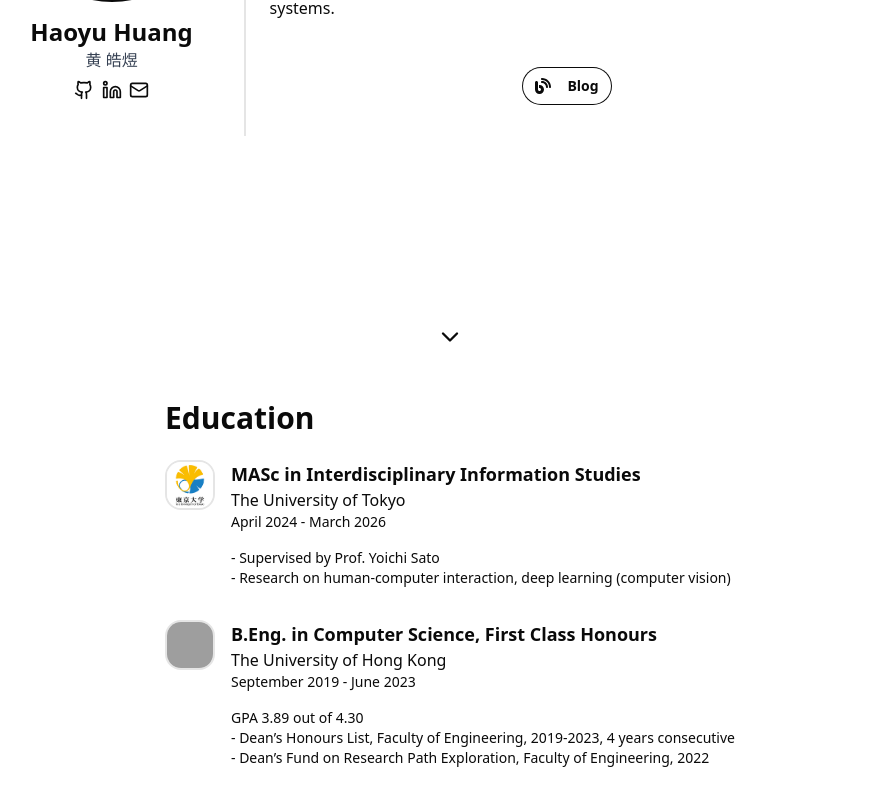
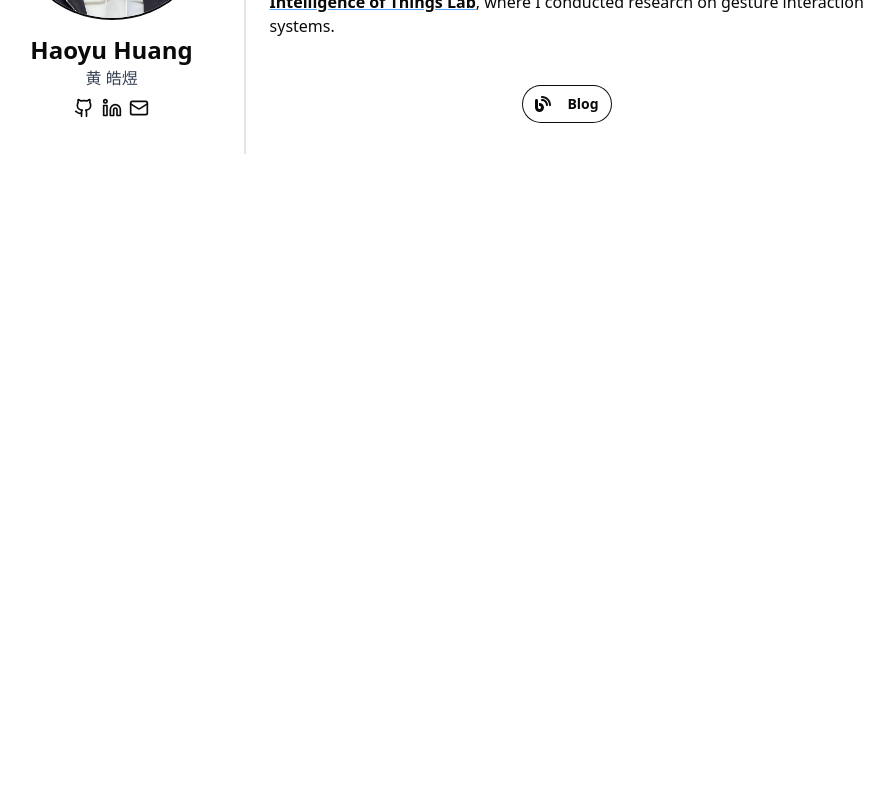
Before and after one commit to louishhy/louishhy-homepage, a Next.js app: page / in a window 1280 px wide. Shown: the part 432-1232 px from the top of the page, without its empty margins (190-1084 px from the left). After the commit the page ends 800 px from the top, so only its background shows below. Built offline with nearby package versions, Linux system fonts and the light colour scheme; grey boxes are pictures that could not be loaded.

Commit message:
simplification of hp

```diff
--- a/src/app/(home)/components/TypingIntroOverlay.tsx
+++ b/src/app/(home)/components/TypingIntroOverlay.tsx
@@ -32,11 +32,11 @@ const TypingIntroOverlay = () => {
             },
           }}
         >
-          <div className="mx-auto w-full max-w-prose px-6 text-center font-mono text-lg font-bold whitespace-pre-line md:w-1/2 md:text-3xl">
+          <div className="mx-auto w-full max-w-prose px-6 text-center font-mono text-xl font-bold whitespace-pre-line md:w-1/2 md:text-3xl">
             <Typewriter
               options={{
                 delay: 50,
-                cursor: "|",
+                cursor: "▌",
               }}
               onInit={(typewriter) => {
                 typewriter
--- a/src/app/(home)/page.tsx
+++ b/src/app/(home)/page.tsx
@@ -11,12 +11,12 @@ const Home = () => {
       <TypingIntroOverlay />
       <section className="flex h-screen w-full flex-col items-center justify-center px-4">
         <Description />
-        <LuChevronDown className="hidden animate-bounce pb-2 text-4xl md:block" />
+        {/* <LuChevronDown className="hidden animate-bounce pb-2 text-4xl md:block" /> */}
       </section>
 
-      <section className="flex flex-col items-center justify-around py-8">
+      {/* <section className="flex flex-col items-center justify-around py-8">
         <ResumeSection sectionTitle="Education" resumeItems={education} />
-      </section>
+      </section> */}
     </main>
   );
 };
```
